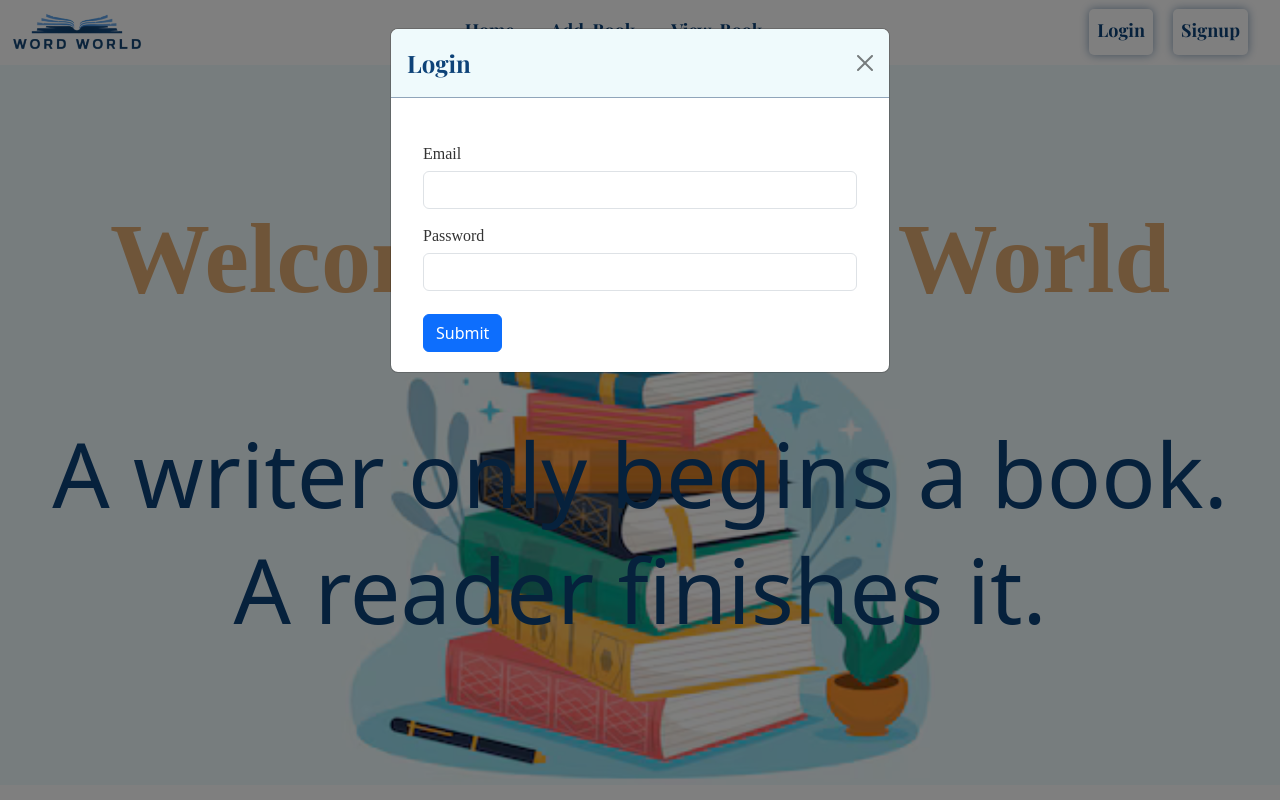
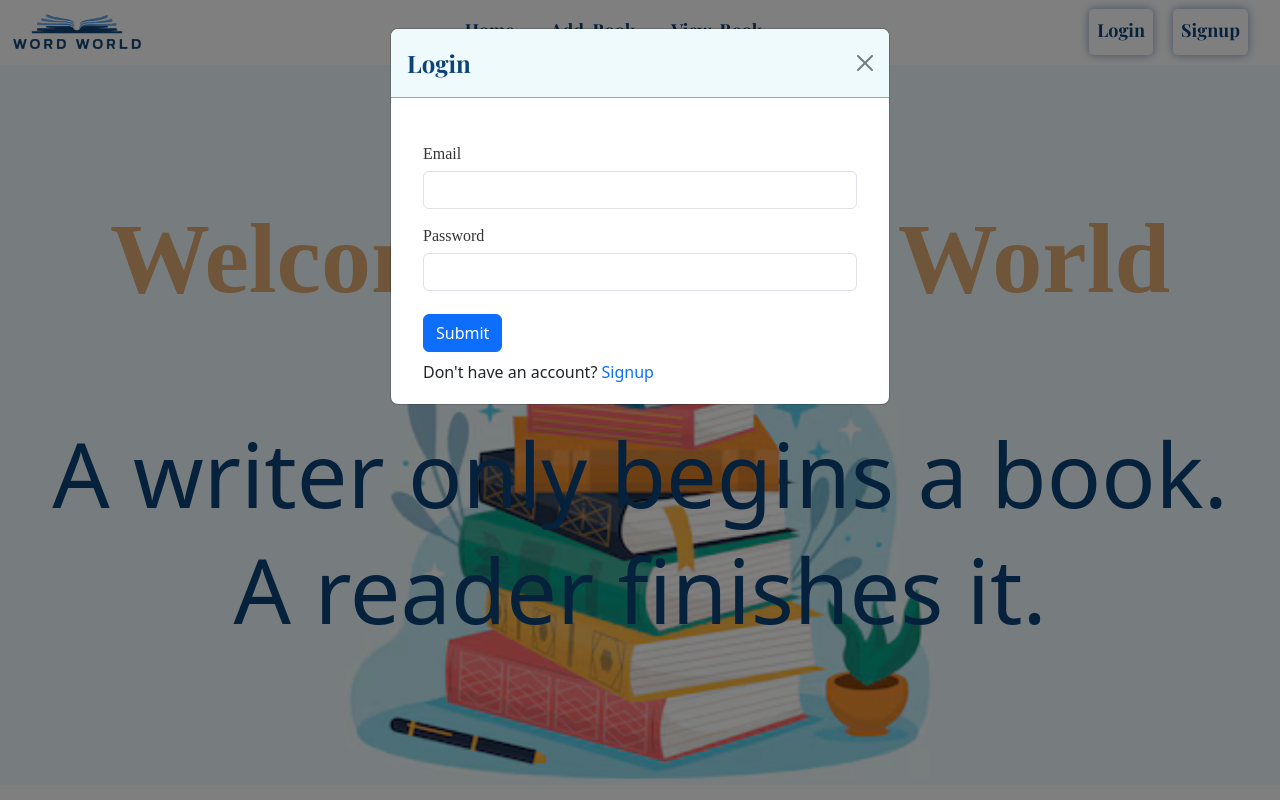
Before and after one commit to nikitabaladha/Book-Collection-Frontend, a React (Create React App) app in the folder book-collection/: page / in a window 1280 px wide. Both pictures are taken after a click on the button "Login". Built offline with nearby package versions, Linux system fonts and the light colour scheme.

Commit message:
Toggle between Signup, and Login modal ready

```diff
--- a/book-collection/src/components/Login/Login.js
+++ b/book-collection/src/components/Login/Login.js
@@ -1,8 +1,10 @@
 // src/components/BookForm.js
+
+// src/components/Login.js
 import React, { useState } from "react";
 import "./Login.css";
 
-const Login = () => {
+const Login = ({ onSignupClick }) => {
   const [formData, setFormData] = useState({
     email: "",
     password: "",
@@ -55,6 +57,16 @@ const Login = () => {
         <button type="submit" className="btn btn-primary mt-2">
           Submit
         </button>
+        <div className="mt-2">
+          Don't have an account?{" "}
+          <span
+            className="text-primary"
+            style={{ cursor: "pointer" }}
+            onClick={onSignupClick}
+          >
+            Signup
+          </span>
+        </div>
       </form>
     </div>
   );
--- a/book-collection/src/components/Navbar/Navbar.js
+++ b/book-collection/src/components/Navbar/Navbar.js
@@ -87,7 +87,12 @@ const Navbar = () => {
           <Modal.Title>Login</Modal.Title>
         </Modal.Header>
         <Modal.Body>
-          <Login />
+          <Login
+            onSignupClick={() => {
+              handleLoginModalClose();
+              handleSignupModalShow();
+            }}
+          />
         </Modal.Body>
       </Modal>
 
@@ -96,7 +101,12 @@ const Navbar = () => {
           <Modal.Title>Signup</Modal.Title>
         </Modal.Header>
         <Modal.Body>
-          <Signup />
+          <Signup
+            onLoginClick={() => {
+              handleSignupModalClose();
+              handleLoginModalShow();
+            }}
+          />
         </Modal.Body>
       </Modal>
     </nav>
@@ -104,3 +114,111 @@ const Navbar = () => {
 };
 
 export default Navbar;
+// components/Navbar/Navbar.js
+
+// import React, { useState } from "react";
+// import { Link } from "react-router-dom";
+// import { Modal } from "react-bootstrap";
+// import "./Navbar.css";
+// import logoImage from "../../images/logo-1.png";
+// import BookForm from "../../components/BookForm/BookForm";
+// import Login from "../../components/Login/Login";
+// import Signup from "../../components/Signup/Signup";
+
+// const Navbar = () => {
+//   const [showAddBookModal, setShowAddBookModal] = useState(false);
+//   const [showLoginModal, setShowLoginModal] = useState(false);
+//   const [showSignupModal, setShowSignupModal] = useState(false);
+
+//   const handleModalClose = (setShowModal) => () => setShowModal(false);
+//   const handleModalShow = (setShowModal) => () => setShowModal(true);
+
+//   return (
+//     <nav className="navbar navbar-expand-lg">
+//       <div className="container-fluid">
+//         <Link className="navbar-brand" to="/">
+//           <img id="brand-logo" src={logoImage} alt="Logo" />
+//         </Link>
+
+//         <div className="justify-content-center" id="navbarSupportedContent">
+//           <ul className="navbar-nav mb-2 mb-lg-0">
+//             <li className="nav-item">
+//               <Link className="nav-link" to="/">
+//                 Home
+//               </Link>
+//             </li>
+//             <li className="nav-item">
+//               <button
+//                 className="nav-link"
+//                 onClick={handleModalShow(setShowAddBookModal)}
+//               >
+//                 Add-Book
+//               </button>
+//             </li>
+//             <li className="nav-item">
+//               <Link className="nav-link" to="/view-book">
+//                 View-Book
+//               </Link>
+//             </li>
+//           </ul>
+//         </div>
+
+//         <div className="justify-content-end" id="navbarSupportedContent">
+//           <ul className="navbar-nav mb-2 mb-lg-0">
+//             <li className="nav-item">
+//               <button
+//                 className="nav-link login-button"
+//                 onClick={handleModalShow(setShowLoginModal)}
+//               >
+//                 Login
+//               </button>
+//             </li>
+//             <li className="nav-item">
+//               <button
+//                 className="nav-link signup-button"
+//                 onClick={handleModalShow(setShowSignupModal)}
+//               >
+//                 Signup
+//               </button>
+//             </li>
+//           </ul>
+//         </div>
+//       </div>
+
+//       <Modal
+//         show={showAddBookModal}
+//         onHide={handleModalClose(setShowAddBookModal)}
+//       >
+//         <Modal.Header closeButton>
+//           <Modal.Title>Add New Book</Modal.Title>
+//         </Modal.Header>
+//         <Modal.Body>
+//           <BookForm />
+//         </Modal.Body>
+//       </Modal>
+
+//       <Modal show={showLoginModal} onHide={handleModalClose(setShowLoginModal)}>
+//         <Modal.Header closeButton>
+//           <Modal.Title>Login</Modal.Title>
+//         </Modal.Header>
+//         <Modal.Body>
+//           <Login />
+//         </Modal.Body>
+//       </Modal>
+
+//       <Modal
+//         show={showSignupModal}
+//         onHide={handleModalClose(setShowSignupModal)}
+//       >
+//         <Modal.Header closeButton>
+//           <Modal.Title>Signup</Modal.Title>
+//         </Modal.Header>
+//         <Modal.Body>
+//           <Signup onLoginClick={handleModalShow(setShowLoginModal)} />
+//         </Modal.Body>
+//       </Modal>
+//     </nav>
+//   );
+// };
+
+// export default Navbar;
--- a/book-collection/src/components/Signup/Signup.js
+++ b/book-collection/src/components/Signup/Signup.js
@@ -2,7 +2,7 @@
 import React, { useState } from "react";
 import "./Signup.css";
 
-const Signup = () => {
+const Signup = ({ onLoginClick }) => {
   const [formData, setFormData] = useState({
     firstName: "",
     lastName: "",
@@ -83,6 +83,16 @@ const Signup = () => {
         <button type="submit" className="btn btn-primary mt-2">
           Submit
         </button>
+        <div className="mt-2">
+          Already have an account?{" "}
+          <span
+            className="text-primary"
+            style={{ cursor: "pointer" }}
+            onClick={onLoginClick}
+          >
+            Login
+          </span>
+        </div>
       </form>
     </div>
   );
```
